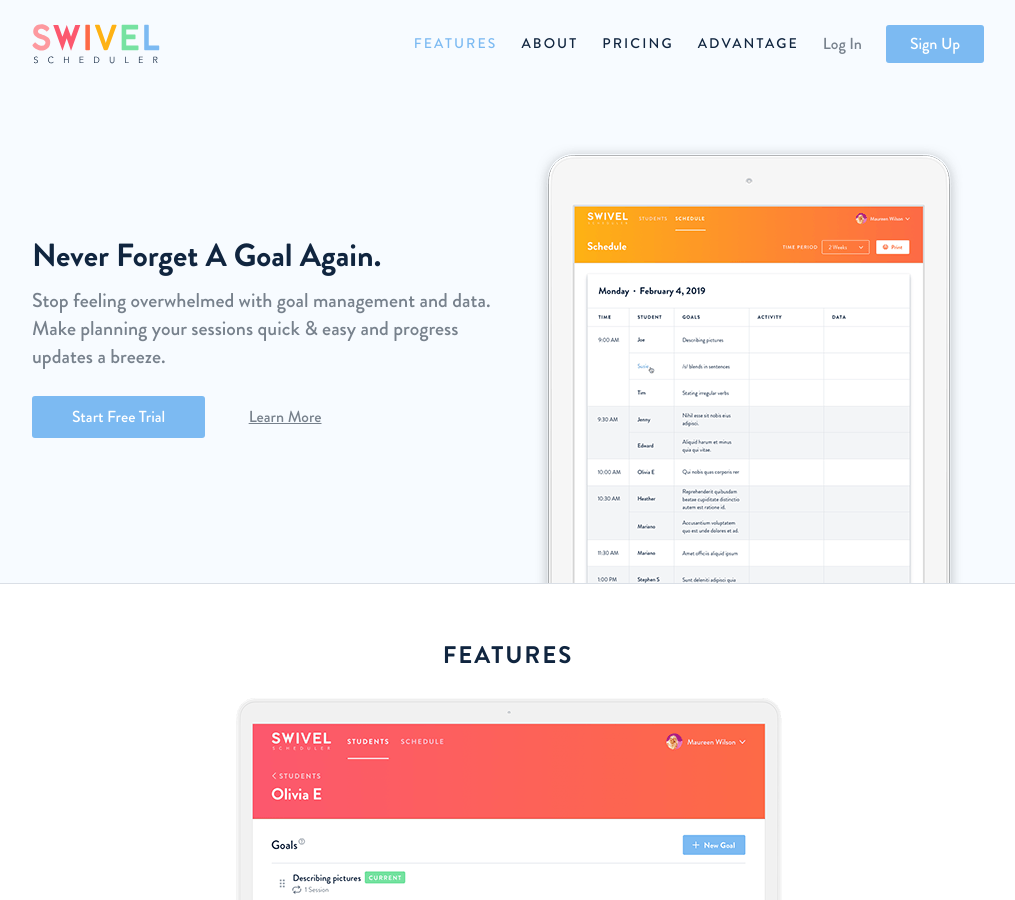
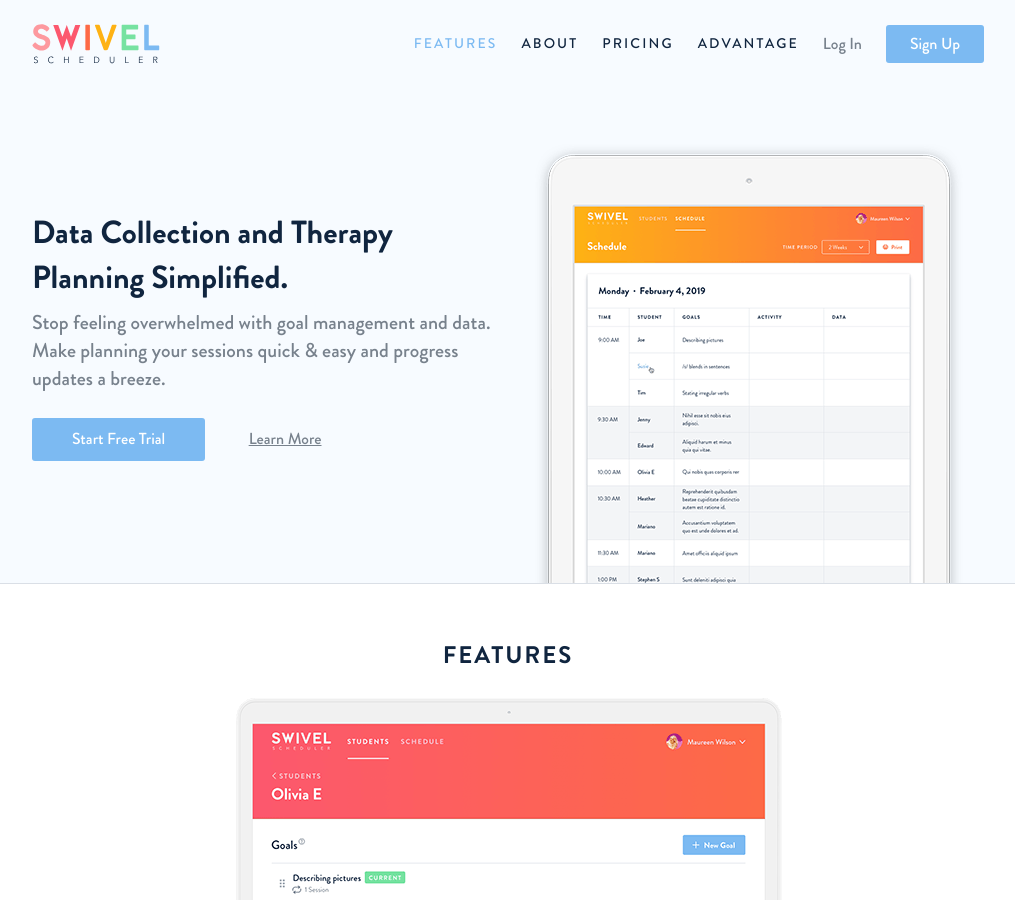
Before and after one commit to swivelscheduler/swivelscheduler.com, a Jekyll site: the page built from index.md, in a window 1280 px wide and 900 px high. Shown: the whole window, without its empty margins (132-1147 px from the left). Built offline with Jekyll 4.4.1, drawn with Linux system fonts in a browser that asks for light colours.

Commit message:
Updated Index

```diff
--- a/index.md
+++ b/index.md
@@ -3,7 +3,7 @@ title: Swivel Scheduler · SLP Goal Management and Therapy Planning  Tool
 position: 1
 description: Automate your Speech Therapy. Make planning your sessions easy & automatic.
   View your therapy schedule and plan on any device. Never forget a goal again.
-intro_heading: Never Forget A Goal Again.
+intro_heading: Data Collection and Therapy Planning Simplified.
 intro_subtitle: 'Stop feeling overwhelmed with goal management and data. Make planning
   your sessions quick & easy and progress updates a breeze. '
 intro_img: images/img01.png
```
